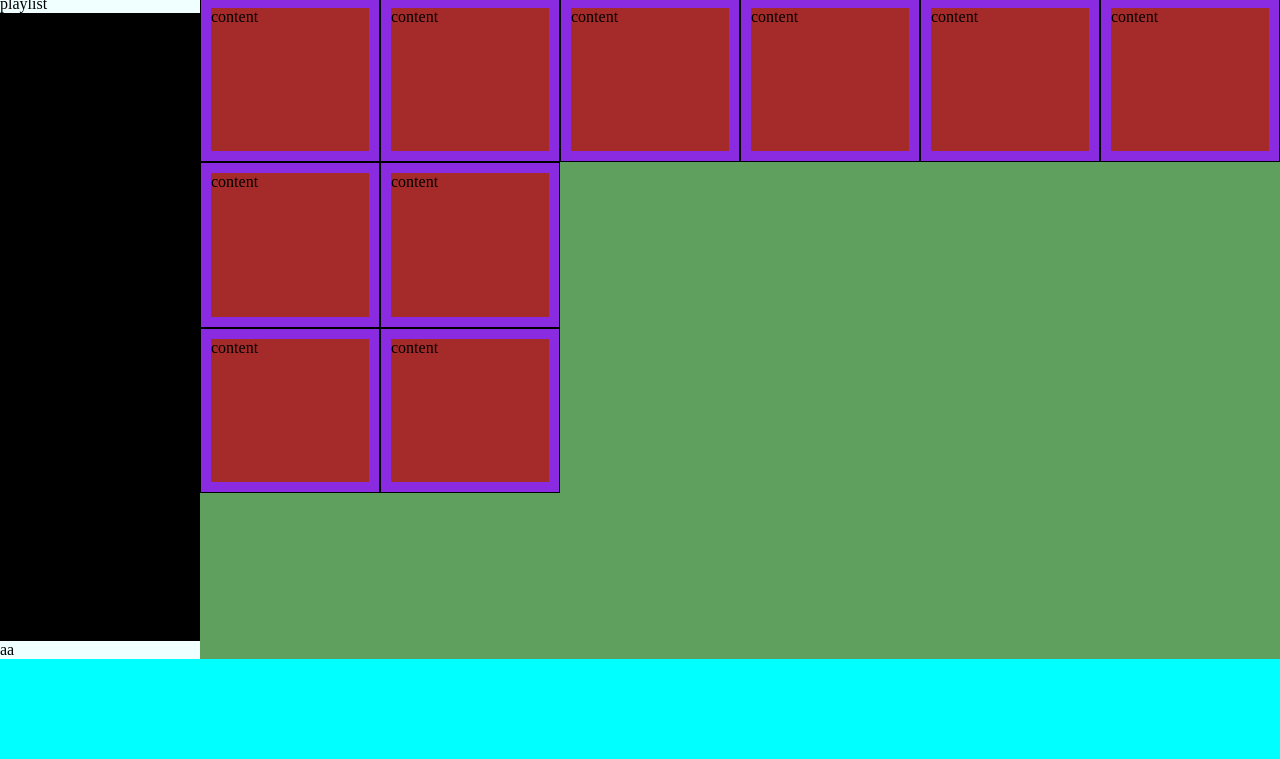
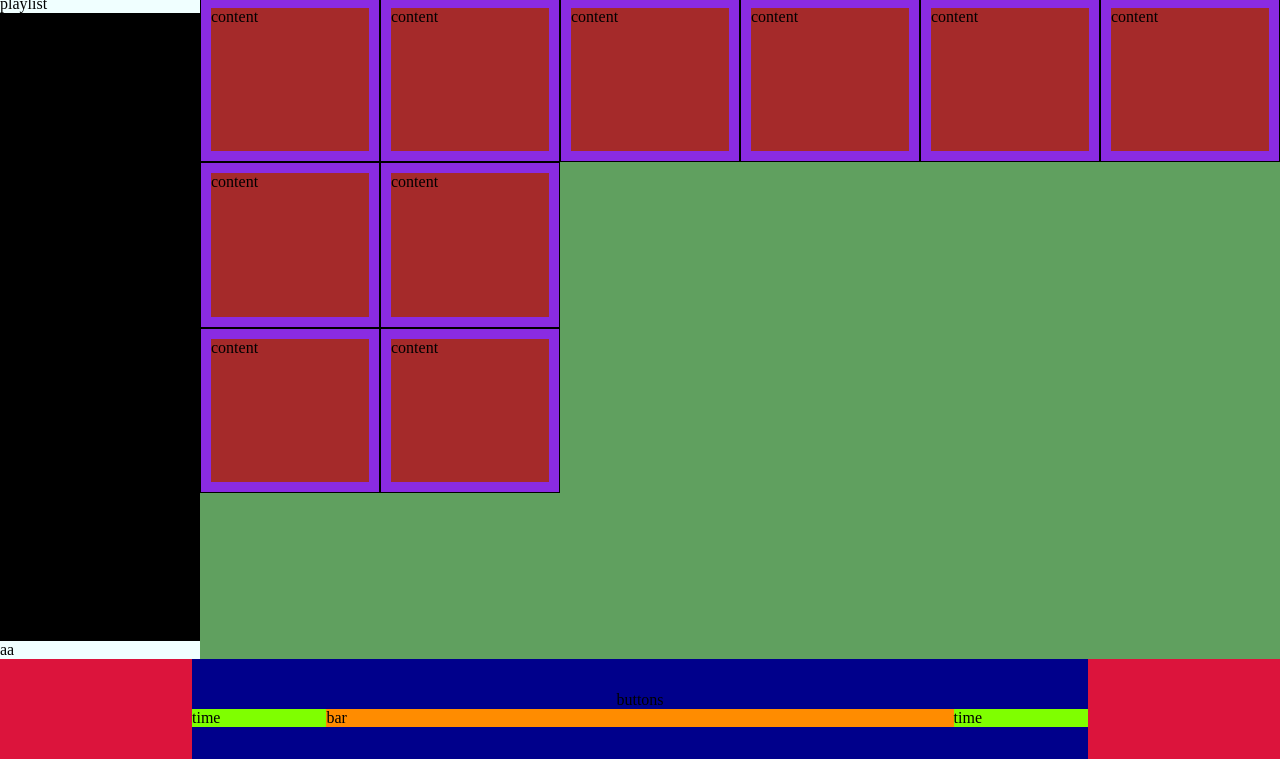
Before and after one commit to diegoferrari129/html-css-spotifyweb, a plain HTML site: page index.html in a window 1280 px wide. Shown: the part 41-800 px from the top of the page. Drawn offline with Linux system fonts and the light colour scheme.

Commit message:
[FEAT] created layout to multimedia

```diff
--- a/css/style.css
+++ b/css/style.css
@@ -6,6 +6,7 @@
 }
 
 /* SPECIFICS */
+/* SIDEBAR */
 .sidebar {
     background-color: black;
     width: 200px;
@@ -26,6 +27,7 @@
     background-color: azure;
 }
 
+/* UPGRADE */
 .upgrade {
     background-color: bisque;
     width: calc(100vw - 200px);
@@ -35,6 +37,7 @@
     z-index: 1;
 }
 
+/* MAIN */
 .main {
     background-color: rgb(96, 160, 95);
     width: calc(100vw - 200px);
@@ -55,13 +58,31 @@
     margin: 10px;
 }
 
+/* MULTIMEDIA */
 .multimedia {
-    background-color: aqua;
     width: 100%;
     height: 100px;
     position: fixed;
     bottom: 0;
     left: 0;
+}
+
+.multimedia__current {
+    display: flex;
+    width: 100%;
+
+}
+
+.multimedia__current__time {
+    width: 15%;
+    background-color: chartreuse;
+
+}
+
+.multimedia__current__bar {
+    width: 70%;
+    background-color: darkorange;
+
 }
 
 /* LAYOUT */
@@ -84,22 +105,45 @@
     border: 1px solid black;
 }
 
+.col--15 {
+    width: 15%;
+    background-color: crimson;
+    height: 100px;
+}
+
+.col--70 {
+    width: 70%;
+    background-color: darkblue;
+}
+
+.col--70--active {
+    display: flex;
+    flex-direction: column;
+    justify-content: center;
+    align-items: center;
+    height: 100px;
+}
+
 .text-end {
     text-align: end;
 }
 
+/* RESPONSIVE */
+/* MD */
 @media screen and ( max-width: 768px ) {
     .col--16 {
         width: calc(100% / 4);
     }
 }
 
+/* SM */
 @media screen and ( max-width: 600px ) {
     .col--16 {
         width: calc(100% / 2);
     }
 }
 
+/* XSM */
 @media screen and ( max-width: 480px ) {
     .sidebar {
         width: 50px;
--- a/index.html
+++ b/index.html
@@ -108,6 +108,20 @@
     </main>
 
     <div class="multimedia">
+        <div class="row">
+            <div class="col--15"></div>
+            <div class="col--70 col--70--active">
+                <div class="multimedia__current__buttons">
+                    buttons
+                </div>
+                <div class="multimedia__current">
+                    <div class="multimedia__current__time">time</div>
+                    <div class="multimedia__current__bar">bar</div>
+                    <div class="multimedia__current__time">time</div>
+                </div>
+            </div>
+            <div class="col--15"></div>
+        </div>
     </div>
 </body>
 </html>
```
